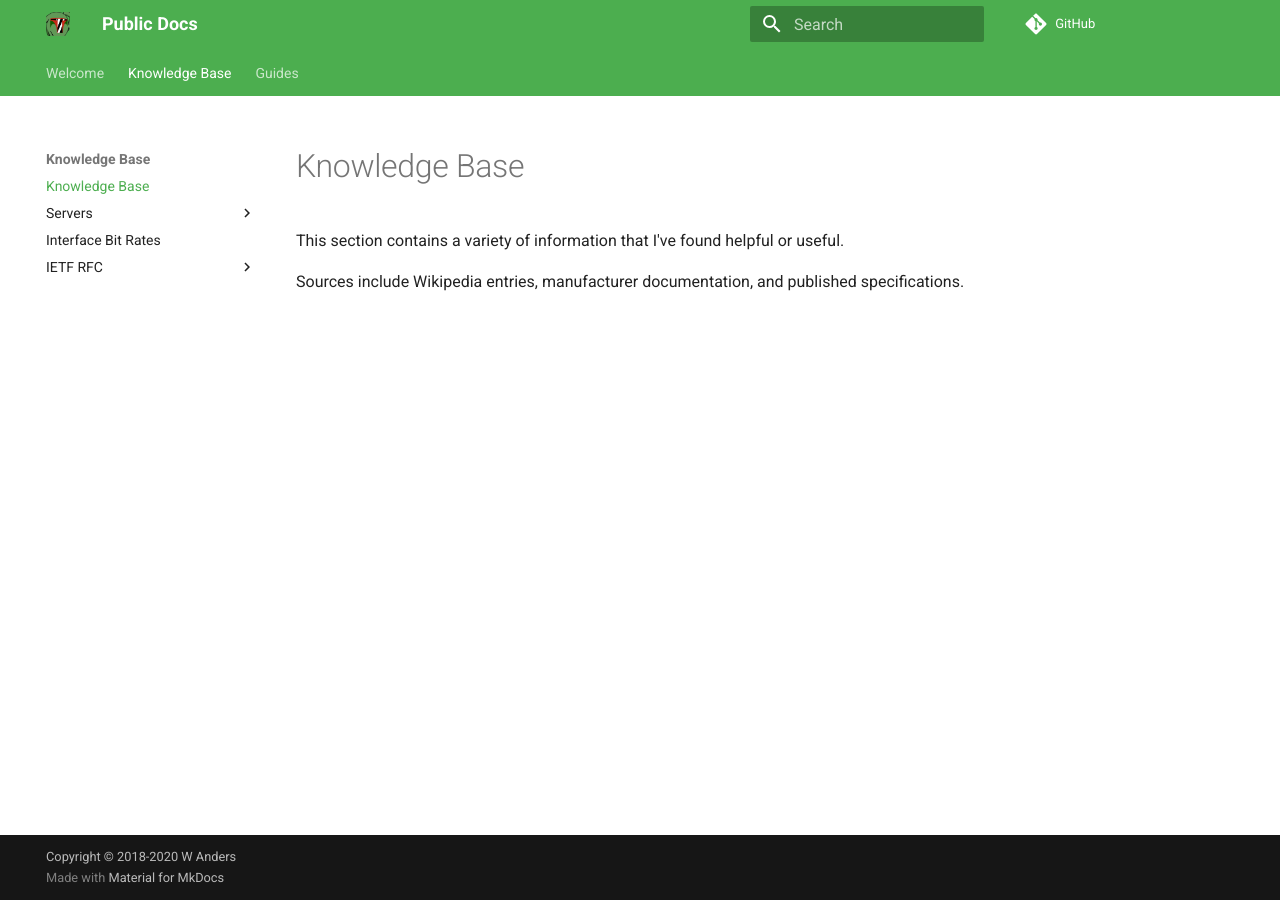
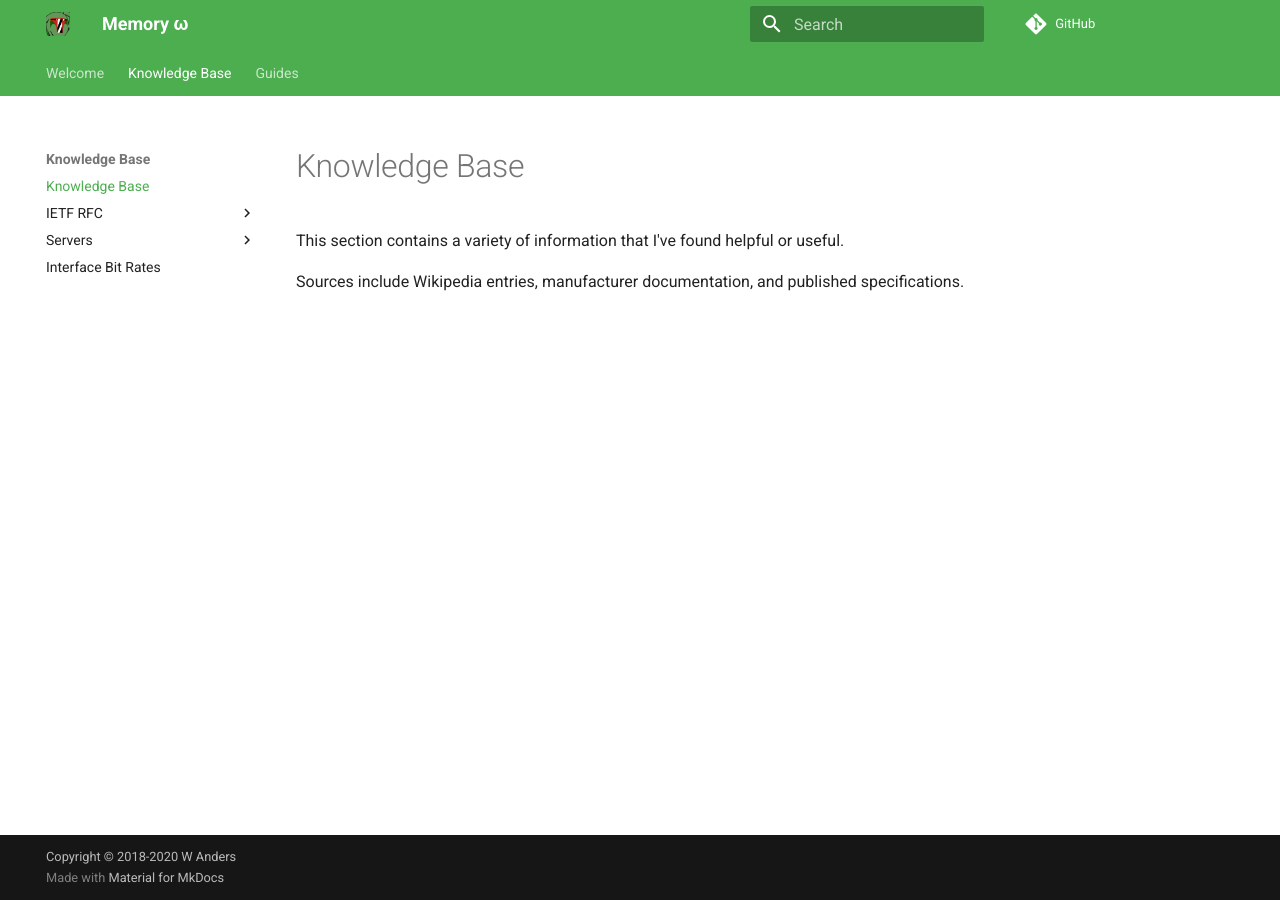
Before and after one commit to wranders/pubdocs, an MkDocs documentation site: the page built from docs/kb/README.md, in a window 1280 px wide. Built offline with MkDocs 1.6.1 and Material for MkDocs 9.7.7, drawn with Linux system fonts in a browser that asks for light colours; comment, search, counter and statistics services are not loaded.

Commit message:
Updated repo and site name

```diff
--- a/mkdocs.yml
+++ b/mkdocs.yml
@@ -1,8 +1,8 @@
-site_name: Public Docs
-site_url: https://www.doubleu.codes/pubdocs/
-site_description: Public Documentation
+site_name: Memory &omega;
+site_url: https://www.doubleu.codes/docs/
+site_description: Documentation
 site_author: W Anders
-repo_url: https://github.com/wranders/pubdocs/
+repo_url: https://github.com/wranders/docs/
 edit_uri: edit/src/docs
 copyright: 'Copyright &copy; 2018-2020 W Anders'
 remote_branch: master
@@ -36,12 +36,12 @@ nav:
   - Welcome: 'README.md'
   - Knowledge Base:
     - 'kb/README.md'
+    - IETF RFC:
+      - LDAP: 'rfc/ldap/README.md'
     - Servers:
       - Dell R510: 'kb/servers/dell-r510/README.md'
       - Dell R610: 'kb/servers/dell-r610/README.md'
     - Interface Bit Rates: 'kb/interface-bit-rates/README.md'
-    - IETF RFC:
-      - LDAP: 'rfc/ldap/README.md'
   - Guides:
     - 'guides/README.md'
     - Services:
```
